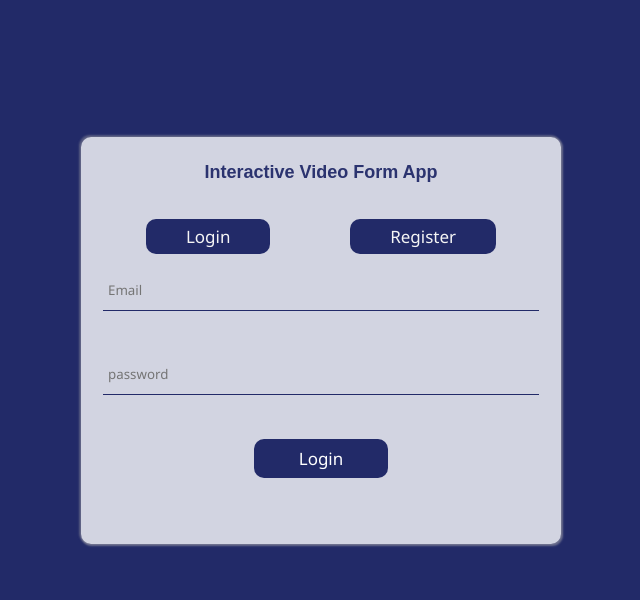
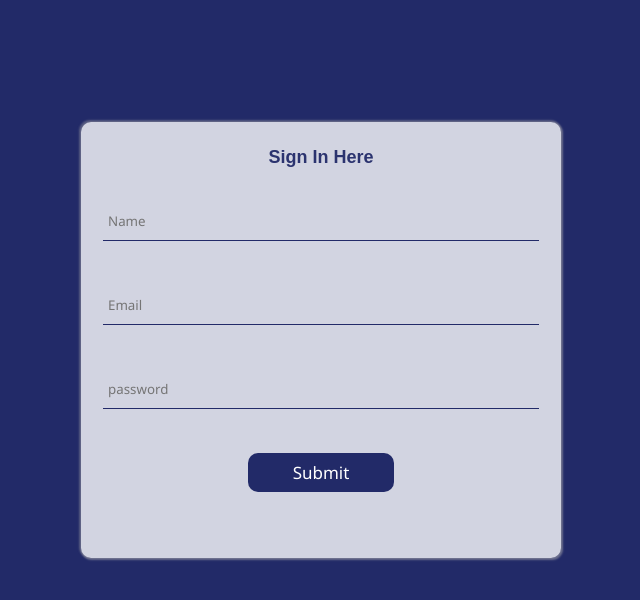
Before and after one commit to TunarshBee/appClickAssessment, a React (Create React App) app: page / in a window 1280 px wide. Shown: the top 600 px of the page, without its empty margins (319-959 px from the left). Built offline with nearby package versions, Linux system fonts and the light colour scheme.

Commit message:
set the routing for the signing in

```diff
--- a/src/components/UserId/Index.js
+++ b/src/components/UserId/Index.js
@@ -2,7 +2,7 @@ import "./Index.css";
 
 import { useState } from "react";
 
-import Login from "./Login";
+
 import Register from "./Register";
 
 const Index = () => {
@@ -11,21 +11,8 @@ const Index = () => {
     return (
         <div className="index">
             <div className="viewModal">
-                <h3 className="title">Interactive Video Form App</h3>
-                <div className="btnBoxx">
-                    <button className="Tbtn" onClick={() => setComp("login")}>
-                        Login
-                    </button>
-                    <button
-                        className="Tbtn"
-                        onClick={() => setComp("register")}
-                    >
-                        Register
-                    </button>
-                </div>
-
-                {comp === "login" && <Login />}
-                {comp === "register" && <Register />}
+                <h3 className="title">Sign In Here</h3>
+                {comp === "login" && <Register />}
             </div>
         </div>
     );
```
